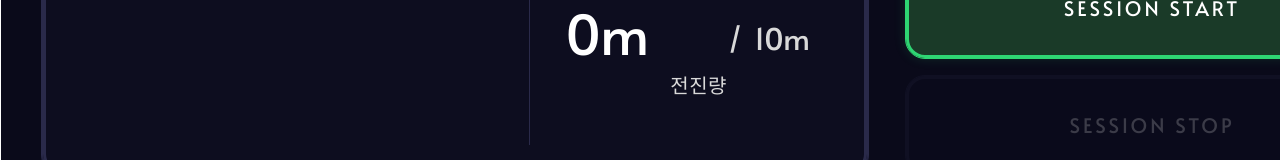
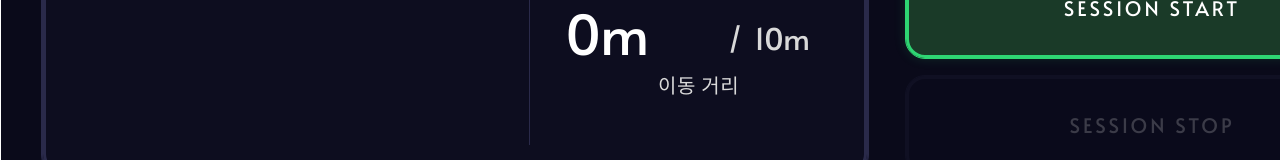
Before and after one commit to Parkit-Team/parkit-client, a React (Vite) app: page / in a window 1280 px wide. Shown: the part 744-904 px from the top of the page. Built offline with nearby package versions, Linux system fonts and the light colour scheme; a web font is replaced by a local one.

Commit message:
feat: 전진량 이동거리로 수정

```diff
--- a/src/components/CoachingPoint.jsx
+++ b/src/components/CoachingPoint.jsx
@@ -94,7 +94,7 @@ const CoachingPoint = ({
               <span className="coach__total">/</span>
               <span className="coach__total">{stepData.targetDistance}m</span>
             </div>
-            <p className="real__label">전진량</p>
+            <p className="real__label">이동 거리</p>
           </div>
         </div>
 
```
